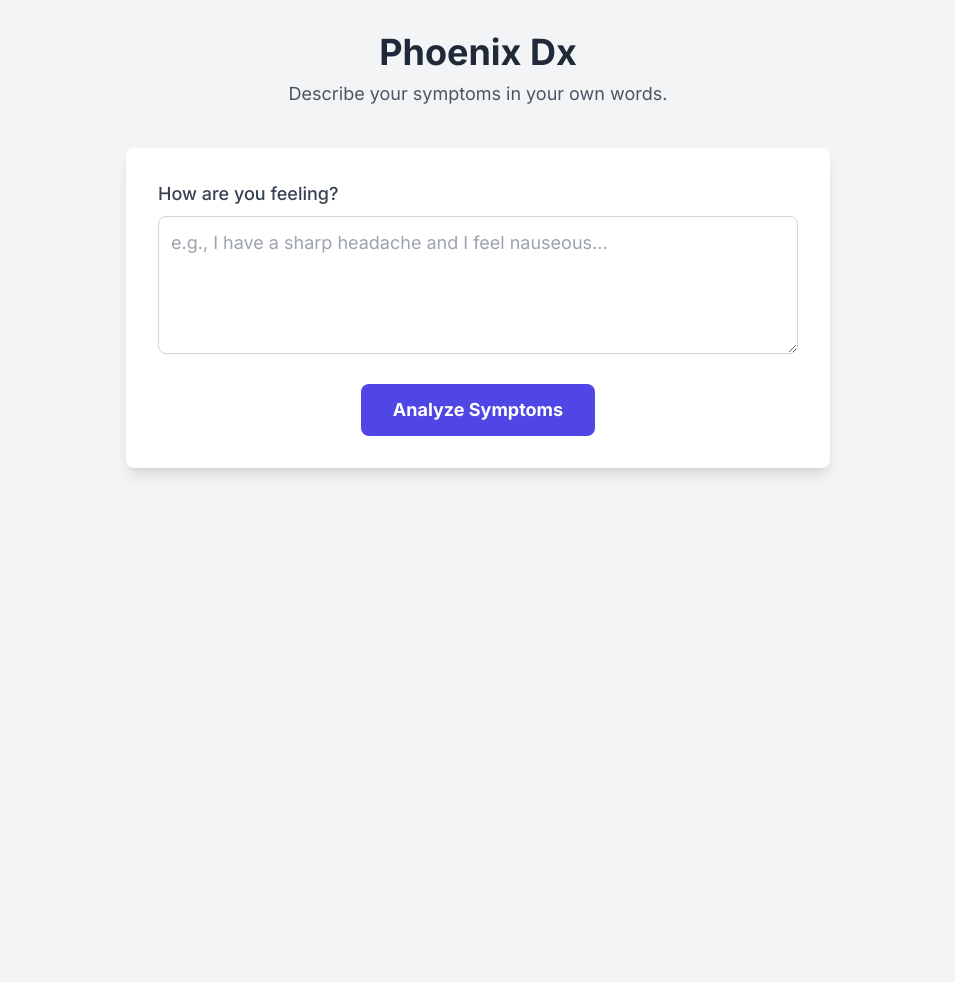
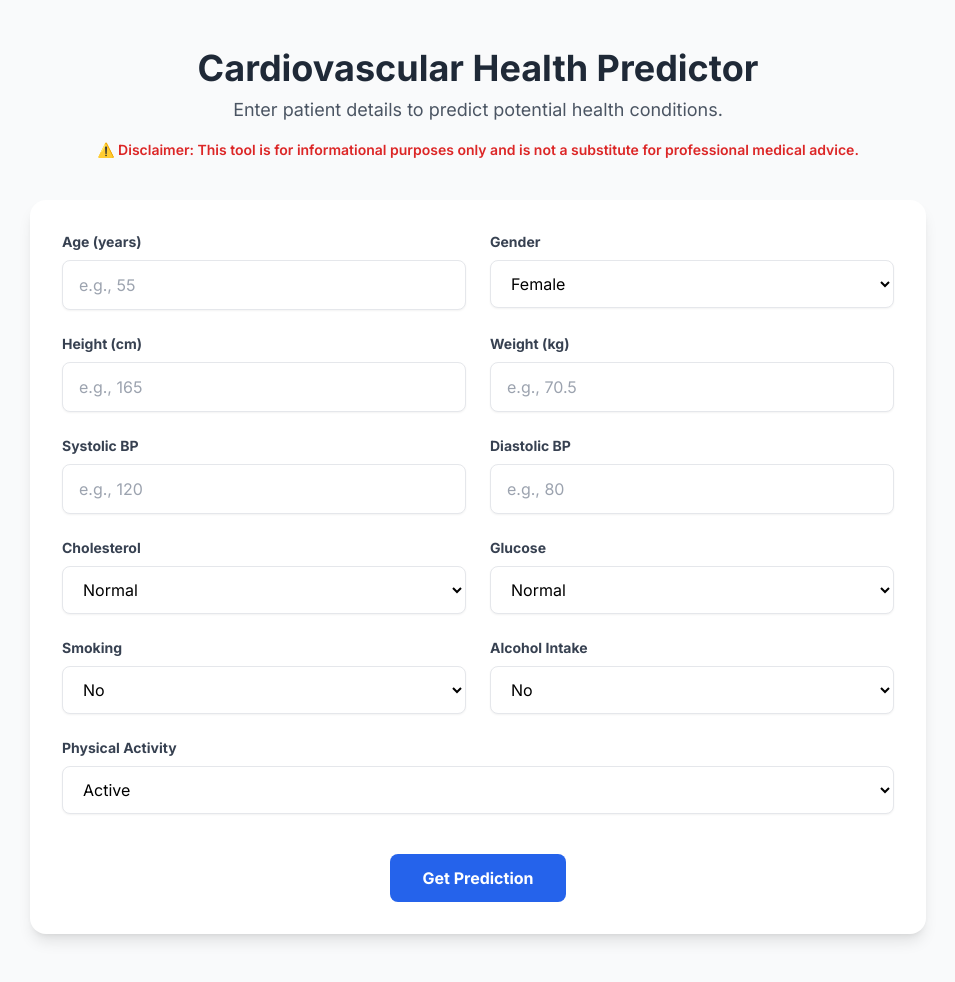
Before and after one commit to Dasondi/Disease_Predictor, a Flask app: page / in a window 1280 px wide. Shown: the whole page, without its empty margins (162-1117 px from the left). Before the commit the page ends 475 px from the top, so only its background shows below. Run offline with Flask 3, Linux system fonts and the light colour scheme; some libraries are stand-ins or nearby versions.

Commit message:
index.html

```diff
--- a/templates/index.html
+++ b/templates/index.html
@@ -1,111 +1,162 @@
+<!-- templates/index.html -->
+
 <!DOCTYPE html>
 <html lang="en">
 <head>
     <meta charset="UTF-8">
     <meta name="viewport" content="width=device-width, initial-scale=1.0">
-    <title>Phoenix Dx - NLP Diagnostic Agent</title>
+    <title>Cardiovascular Health Predictor</title>
+    <!-- This script pulls in Tailwind CSS for easy styling -->
     <script src="https://cdn.tailwindcss.com"></script>
+    <!-- This links the Inter font for a modern look -->
     <link href="https://fonts.googleapis.com/css2?family=Inter:wght@400;500;600;700&display=swap" rel="stylesheet">
-    <style> body { font-family: 'Inter', sans-serif; } </style>
+    <style>
+        body { font-family: 'Inter', sans-serif; }
+    </style>
 </head>
-<body class="bg-gray-100">
+<body class="bg-gray-50">
 
-    <div class="container mx-auto p-4 md:p-8 max-w-3xl">
+    <div class="container mx-auto px-4 py-12">
         <header class="text-center mb-10">
-            <h1 class="text-4xl font-bold text-gray-800">Phoenix Dx</h1>
-            <p class="text-lg text-gray-600 mt-2">Describe your symptoms in your own words.</p>
+            <h1 class="text-4xl font-bold text-gray-800">Cardiovascular Health Predictor</h1>
+            <p class="text-lg text-gray-600 mt-2">Enter patient details to predict potential health conditions.</p>
+            <p class="text-sm text-red-600 mt-4 font-semibold">⚠️ Disclaimer: This tool is for informational purposes only and is not a substitute for professional medical advice.</p>
         </header>
 
-        <main class="bg-white p-8 rounded-lg shadow-lg">
-            <form id="symptom-form">
-                <div class="mb-6">
-                    <label for="symptom-text" class="block text-lg font-medium text-gray-700 mb-2">How are you feeling?</label>
-                    <textarea id="symptom-text" rows="4" class="w-full p-3 border border-gray-300 rounded-lg focus:outline-none focus:ring-2 focus:ring-indigo-500 text-lg" placeholder="e.g., I have a sharp headache and I feel nauseous..."></textarea>
+        <main class="max-w-4xl mx-auto bg-white p-8 rounded-2xl shadow-lg">
+            <!-- The form that the user fills out -->
+            <form id="prediction-form" class="grid grid-cols-1 md:grid-cols-2 gap-6">
+
+                <!-- Each input has a 'name' that MUST match the column names your model expects -->
+                <div>
+                    <label class="block text-gray-700 text-sm font-bold mb-2" for="Age">Age (years)</label>
+                    <input class="shadow-sm appearance-none border rounded-lg w-full py-3 px-4" id="Age" name="Age" type="number" placeholder="e.g., 55" required>
                 </div>
-                <div class="text-center">
-                    <button id="submit-button" type="submit" class="bg-indigo-600 text-white font-bold py-3 px-8 rounded-lg text-lg hover:bg-indigo-700 focus:outline-none focus:ring-2 focus:ring-offset-2 focus:ring-indigo-500">
-                        Analyze Symptoms
+                <div>
+                    <label class="block text-gray-700 text-sm font-bold mb-2" for="Gender">Gender</label>
+                    <select class="shadow-sm bg-white border rounded-lg w-full py-3 px-4" id="Gender" name="Gender" required>
+                        <option value="2">Female</option>
+                        <option value="1">Male</option>
+                    </select>
+                </div>
+                <div>
+                    <label class="block text-gray-700 text-sm font-bold mb-2" for="Height">Height (cm)</label>
+                    <input class="shadow-sm appearance-none border rounded-lg w-full py-3 px-4" id="Height" name="Height" type="number" placeholder="e.g., 165" required>
+                </div>
+                <div>
+                    <label class="block text-gray-700 text-sm font-bold mb-2" for="Weight">Weight (kg)</label>
+                    <input class="shadow-sm appearance-none border rounded-lg w-full py-3 px-4" id="Weight" name="Weight" type="number" step="0.1" placeholder="e.g., 70.5" required>
+                </div>
+                <div>
+                    <label class="block text-gray-700 text-sm font-bold mb-2" for="Systolic_BP">Systolic BP</label>
+                    <input class="shadow-sm appearance-none border rounded-lg w-full py-3 px-4" id="Systolic_BP" name="Systolic_BP" type="number" placeholder="e.g., 120" required>
+                </div>
+                <div>
+                    <label class="block text-gray-700 text-sm font-bold mb-2" for="Diastolic_BP">Diastolic BP</label>
+                    <input class="shadow-sm appearance-none border rounded-lg w-full py-3 px-4" id="Diastolic_BP" name="Diastolic_BP" type="number" placeholder="e.g., 80" required>
+                </div>
+                <div>
+                    <label class="block text-gray-700 text-sm font-bold mb-2" for="Cholesterol">Cholesterol</label>
+                    <select class="shadow-sm bg-white border rounded-lg w-full py-3 px-4" id="Cholesterol" name="Cholesterol" required>
+                        <option value="1">Normal</option>
+                        <option value="2">Above Normal</option>
+                        <option value="3">Well Above Normal</option>
+                    </select>
+                </div>
+                <div>
+                    <label class="block text-gray-700 text-sm font-bold mb-2" for="Glucose">Glucose</label>
+                    <select class="shadow-sm bg-white border rounded-lg w-full py-3 px-4" id="Glucose" name="Glucose" required>
+                        <option value="1">Normal</option>
+                        <option value="2">Above Normal</option>
+                        <option value="3">Well Above Normal</option>
+                    </select>
+                </div>
+                <div>
+                    <label class="block text-gray-700 text-sm font-bold mb-2" for="Smoking">Smoking</label>
+                    <select class="shadow-sm bg-white border rounded-lg w-full py-3 px-4" id="Smoking" name="Smoking" required>
+                        <option value="0">No</option>
+                        <option value="1">Yes</option>
+                    </select>
+                </div>
+                <div>
+                    <label class="block text-gray-700 text-sm font-bold mb-2" for="Alcohol">Alcohol Intake</label>
+                    <select class="shadow-sm bg-white border rounded-lg w-full py-3 px-4" id="Alcohol" name="Alcohol" required>
+                        <option value="0">No</option>
+                        <option value="1">Yes</option>
+                    </select>
+                </div>
+                <div class="md:col-span-2">
+                    <label class="block text-gray-700 text-sm font-bold mb-2" for="Physical_Activity">Physical Activity</label>
+                    <select class="shadow-sm bg-white border rounded-lg w-full py-3 px-4" id="Physical_Activity" name="Physical_Activity" required>
+                        <option value="1">Active</option>
+                        <option value="0">Inactive</option>
+                    </select>
+                </div>
+
+                <!-- Submit Button -->
+                <div class="md:col-span-2 text-center mt-4">
+                    <button type="submit" id="submit-button" class="w-full md:w-auto bg-blue-600 hover:bg-blue-700 text-white font-bold py-3 px-8 rounded-lg">
+                        Get Prediction
                     </button>
                 </div>
             </form>
 
-            <div id="loader" class="text-center py-6 hidden">
-                <p class="text-gray-600">Analyzing...</p>
-            </div>
-            <div id="error" class="mt-6 p-4 bg-red-100 text-red-800 rounded-lg hidden">
-                <p id="error-text"></p>
-            </div>
-            <div id="results-container" class="mt-8 hidden">
-                <h2 class="text-2xl font-bold text-gray-800 mb-4 border-b pb-2">Possible Conditions</h2>
-                <div id="results-content" class="space-y-4"></div>
+            <!-- This section is hidden at first and will show the result -->
+            <div id="results-section" class="mt-10 text-center hidden">
+                 <div id="loader" class="flex justify-center items-center">
+                    <div class="animate-spin rounded-full h-12 w-12 border-b-2 border-blue-600"></div>
+                </div>
+                <div id="prediction-output" class="hidden">
+                    <h2 class="text-2xl font-bold text-gray-800">Prediction Result</h2>
+                    <p id="prediction-text" class="text-xl text-blue-700 font-semibold mt-2 bg-blue-50 p-4 rounded-lg"></p>
+                </div>
             </div>
         </main>
     </div>
 
-<script>
-    const ui = {
-        form: document.getElementById('symptom-form'),
-        textarea: document.getElementById('symptom-text'),
-        submitButton: document.getElementById('submit-button'),
-        loader: document.getElementById('loader'),
-        error: document.getElementById('error'),
-        errorText: document.getElementById('error-text'),
-        resultsContainer: document.getElementById('results-container'),
-        resultsContent: document.getElementById('results-content'),
-    };
+    <!-- This JavaScript block handles all the interactivity -->
+    <script>
+        // Get references to the HTML elements we need to interact with
+        const form = document.getElementById('prediction-form');
+        const resultsSection = document.getElementById('results-section');
+        const predictionOutput = document.getElementById('prediction-output');
+        const predictionText = document.getElementById('prediction-text');
+        const loader = document.getElementById('loader');
 
-    ui.form.addEventListener('submit', async (e) => {
-        e.preventDefault();
-        const userText = ui.textarea.value.trim();
-        if (!userText) return;
+        // Listen for when the user clicks the 'submit' button on the form
+        form.addEventListener('submit', async function(event) {
+            // Stop the browser from reloading the page (the default form behavior)
+            event.preventDefault();
 
-        // Reset UI
-        ui.loader.classList.remove('hidden');
-        ui.submitButton.disabled = true;
-        ui.error.classList.add('hidden');
-        ui.resultsContainer.classList.add('hidden');
+            // Show the loader and hide any old results
+            resultsSection.classList.remove('hidden');
+            loader.classList.remove('hidden');
+            predictionOutput.classList.add('hidden');
 
-        try {
-            const response = await fetch('/predict_nlp', {
+            // Gather all the data from the form into an object
+            const formData = new FormData(form);
+            const data = Object.fromEntries(formData.entries());
+
+            // Use the 'fetch' API to send the data to our Flask backend
+            const response = await fetch('/predict', {
                 method: 'POST',
-                headers: { 'Content-Type': 'application/json' },
-                body: JSON.stringify({ text: userText })
+                headers: {
+                    'Content-Type': 'application/json'
+                },
+                // Convert the data object to a JSON string
+                body: JSON.stringify(data)
             });
 
-            const results = await response.json();
+            // Get the JSON response back from the server
+            const result = await response.json();
 
-            if (!response.ok || results.error) {
-                throw new Error(results.error || 'Failed to get a prediction.');
-            }
-            displayResults(results);
+            // Hide the loader
+            loader.classList.add('hidden');
 
-        } catch (error) {
-            ui.errorText.textContent = error.message;
-            ui.error.classList.remove('hidden');
-        } finally {
-            ui.loader.classList.add('hidden');
-            ui.submitButton.disabled = false;
-        }
-    });
-
-    function displayResults(results) {
-        ui.resultsContent.innerHTML = '';
-        if (results && results.length > 0) {
-            results.forEach(result => {
-                const resultDiv = document.createElement('div');
-                resultDiv.className = 'border rounded-lg p-5 bg-white shadow-sm';
-                resultDiv.innerHTML = `
-                    <div class="flex justify-between items-center">
-                        <h3 class="text-xl font-semibold text-gray-900">${result.disease}</h3>
-                        <span class="text-base font-bold text-indigo-700 bg-indigo-100 px-3 py-1 rounded-full">${result.confidence_score}%</span>
-                    </div>`;
-                ui.resultsContent.appendChild(resultDiv);
-            });
-        } else {
-            ui.resultsContent.innerHTML = '<p class="text-center text-gray-600">Could not determine a likely condition.</p>';
-        }
-        ui.resultsContainer.classList.remove('hidden');
-    }
-</script>
+            // Update the text on the page with the prediction and show the result
+            predictionText.textContent = result.prediction;
+            predictionOutput.classList.remove('hidden');
+        });
+    </script>
 </body>
 </html>
```
